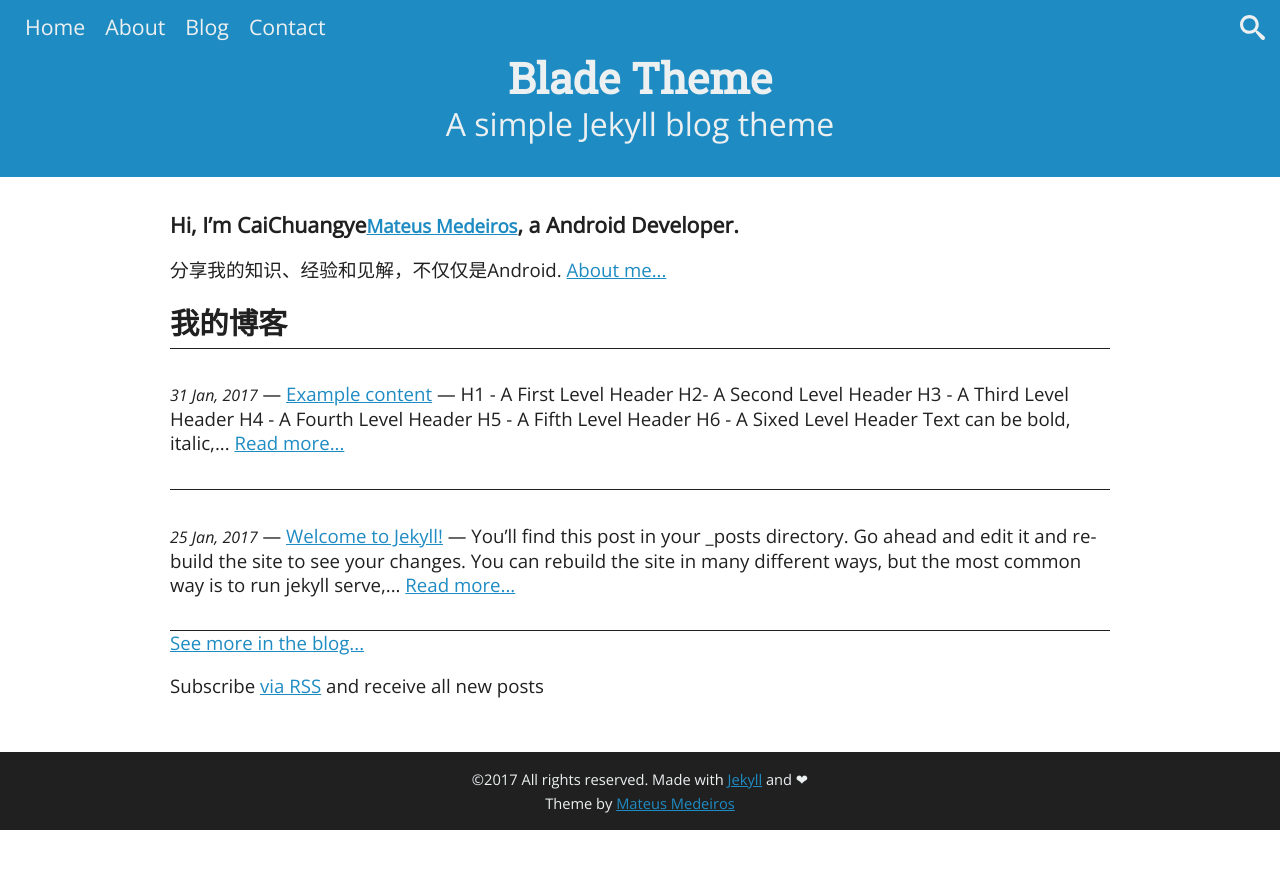
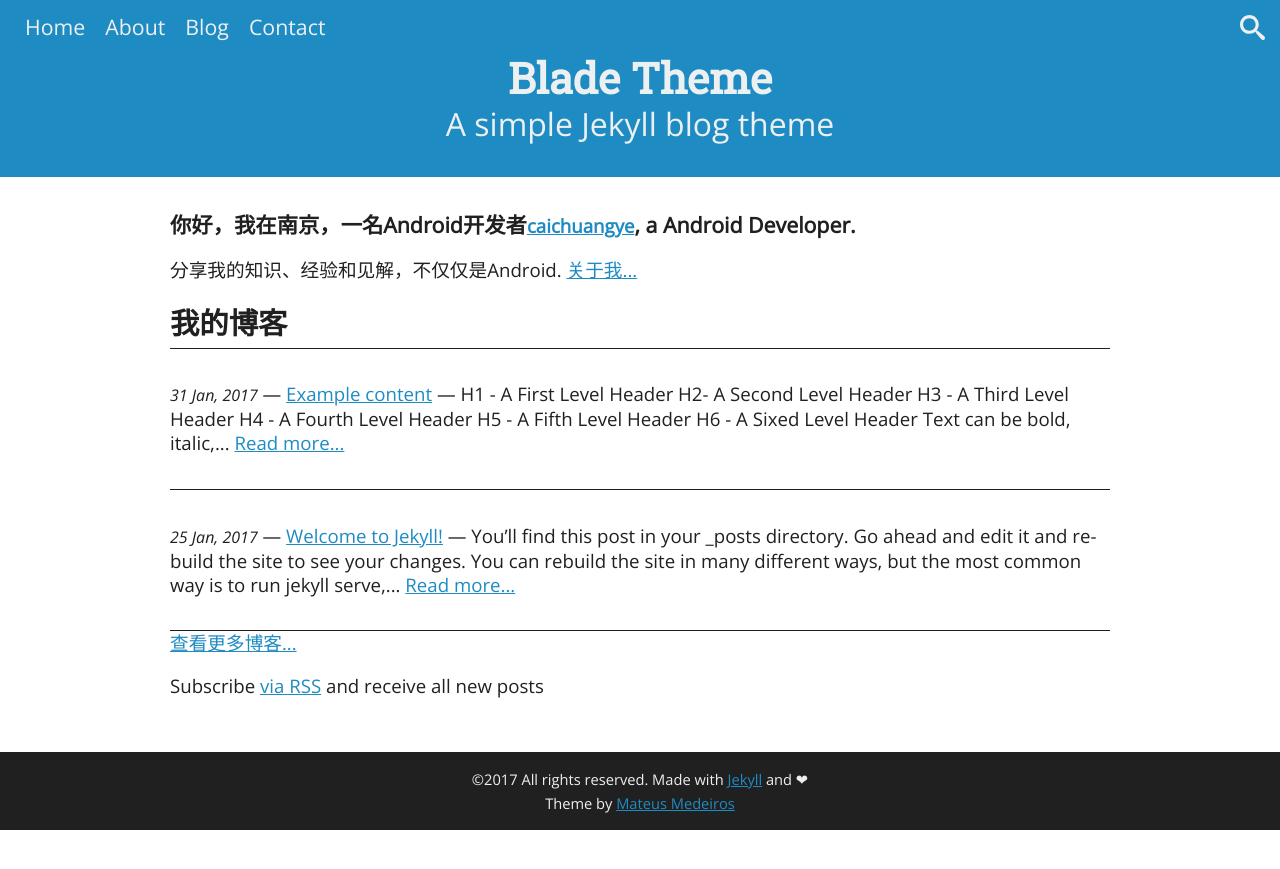
Before and after one commit to caichuangye/caichuangye.github.io, a Jekyll site: the page built from index.html, in a window 1280 px wide. Shown: the top 869 px of the page. Built offline with Jekyll 4.4.1, drawn with Linux system fonts in a browser that asks for light colours.

Commit message:
update home page

```diff
--- a/_config.yml
+++ b/_config.yml
@@ -1,11 +1,11 @@
 # Site settings
-title: Blade Theme
-description: A simple Jekyll blog theme developed by Mateus Medeiros
-url: "http://mateussmedeiros.github.io/blade-theme/" # the base hostname & protocol for your site, e.g. http://example.com
+title: Caichuangye's blogs site
+description: 我的知识、经验和见解
+url: "http://caichuangye.github.io/" # the base hostname & protocol for your site, e.g. http://example.com
 
 # Author settings
 author:
-  name     : Mateus Medeiros
+  name     : caichuangye
   bio      : Front End Developer passionate about new technologies. I am passionate about what I do and I try to learn more every day.
   email    : mateus.sousamedeiros@gmail.com
   twitter  : https://twitter.com/mateussousam
--- a/index.html
+++ b/index.html
@@ -4,9 +4,9 @@
 
 <div class="home">
 
-  <p class="welcome-title"> Hi, I’m CaiChuangye<a href="http://caichuangye.github.io/" target="_blank">{{ site.author.name }}</a>, a Android Developer. </p>
+  <p class="welcome-title"> 你好，我在南京，一名Android开发者<a href="http://caichuangye.github.io/" target="_blank">{{ site.author.name }}</a>, a Android Developer. </p>
 
-  <p> 分享我的知识、经验和见解，不仅仅是Android. <a href="about">About me...</a></p>
+  <p> 分享我的知识、经验和见解，不仅仅是Android. <a href="about">关于我...</a></p>
 
     <h1 class="page-title"> 我的博客 </h1>
 
@@ -20,7 +20,7 @@
       {% endfor %}
     </ul>
 
-    <a href="blog"> See more in the blog... </a>
+    <a href="blog"> 查看更多博客... </a>
     <p class="rss-subscribe">Subscribe <a aria-label="Subscribe via RSS and receive all new posts" href="{{ "/feed.xml" | prepend: site.baseurl }}">via RSS</a> and receive all new posts</p>
 
 </div>
```
